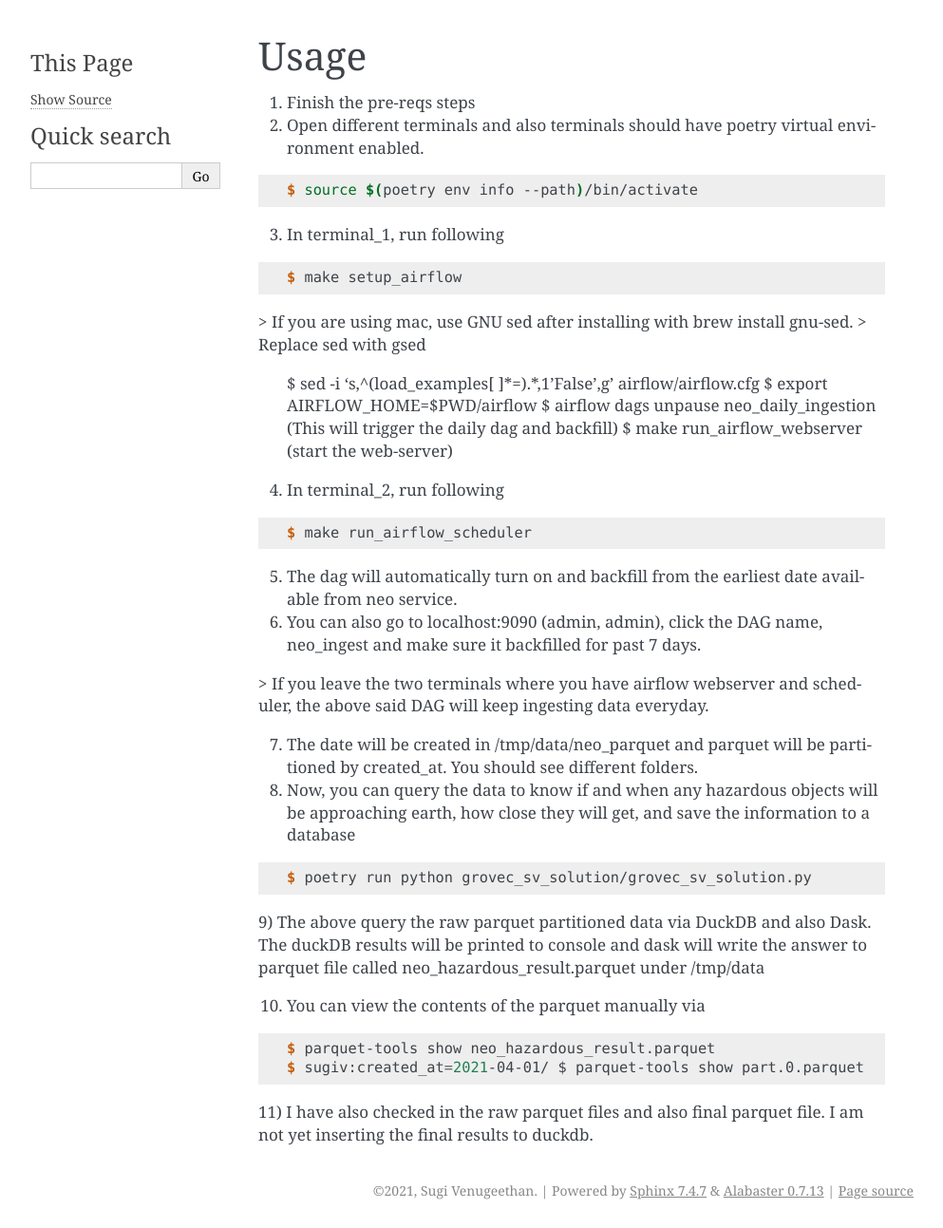
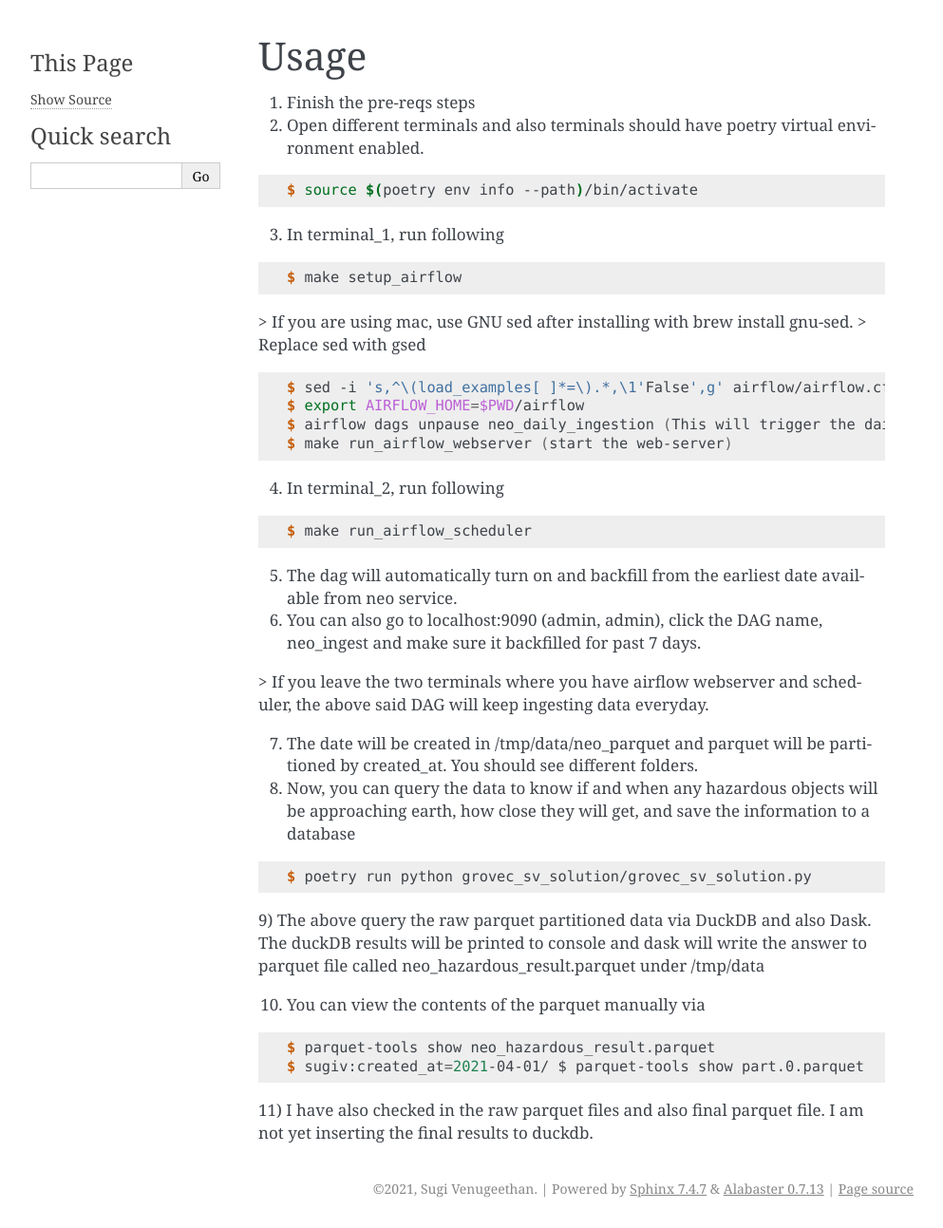
Before and after one commit to sugix/grovec_sv_solution, a Sphinx documentation site: the page built from docs/usage.rst, in a window 1280 px wide. Shown: the whole page at 95% size, without its empty margins (148-1141 px from the left). Built offline with Sphinx 7.4.7, drawn with Linux system fonts in a browser that asks for light colours; pages that are not in the unit, such as notebooks, are missing from menus.

Commit message:
- Adding sed commands to replace the values and changing the flow, updating the documentations accordingly.

```diff
--- a/docs/usage.rst
+++ b/docs/usage.rst
@@ -17,6 +17,8 @@ Usage
 
 > If you are using mac, use GNU sed after installing with brew install gnu-sed.
 > Replace sed with gsed
+
+.. code-block:: console
 
     $ sed -i 's,^\(load_examples[ ]*=\).*,\1'False',g' airflow/airflow.cfg
     $ export AIRFLOW_HOME=$PWD/airflow
```
